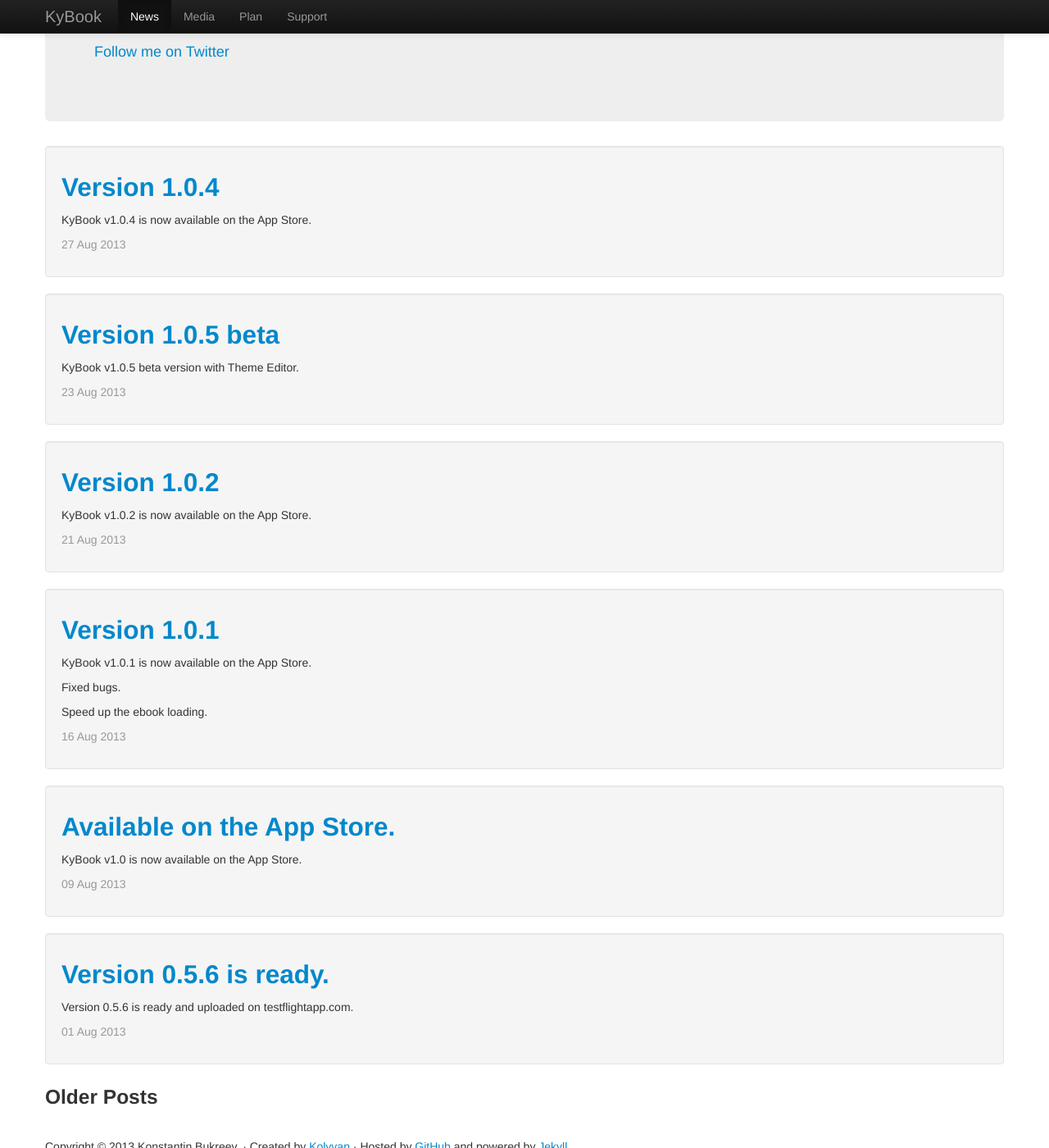
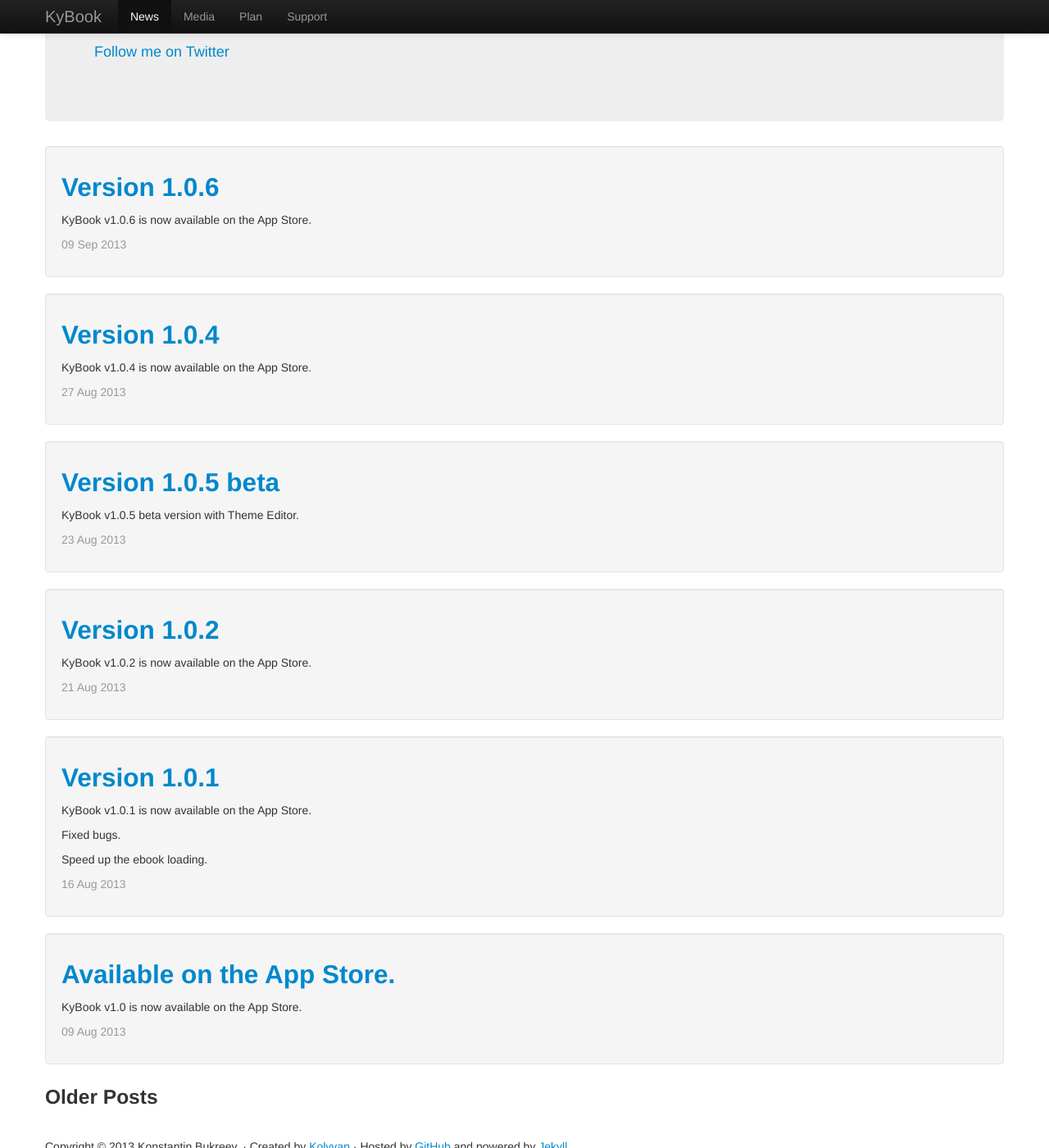
Before and after one commit to kolyvan/kolyvan.github.com, a Jekyll site: the page built from kybook/news.html, in a window 1280 px wide and 1400 px high, scrolled down 192 px. Shown: the whole window at 82% size. Built offline with Jekyll 4.4.1, drawn with Linux system fonts in a browser that asks for light colours; nearby versions of some CDN libraries; some of the changed text lies outside the part shown.

Commit message:
update kybook

```diff
--- a/kybook/index.html
+++ b/kybook/index.html
@@ -54,7 +54,7 @@
  		</div>
 
 		<div class="span4" >
-		<img src="/assets/kybook/images/bookshelf_covers.png">
+		<img src="/assets/kybook/images/kybook_app.png">
     	</div>
 
     </div>
--- /dev/null
+++ b/kybook/news/_posts/2013-09-09-appstore106.html
@@ -0,0 +1,17 @@
+---
+layout: kybook_post
+title: Version 1.0.6
+---
+
+<p>KyBook v1.0.6 is now available on the App Store.</p>
+
+
+<p><strong>What's New in this Version</strong></p>
+<ul>
+<li>Theme editor allows to create new color themes for ebook, adjust text color, background color and set an image as background pattern.</li>
+<li>Settings completely redesigned</li>
+<li>Added a setting of indentation</li>
+<li>Added the feature to display the system time and battery level in a page header</li>
+<li>Improved handling of footnotes in e-books</li>
+<li>Fixed an failure uploading files into Yandex.Disc</li>
+<ul>
```
Also changed, not shown: assets/kybook/images/kybook_app.png (added).
